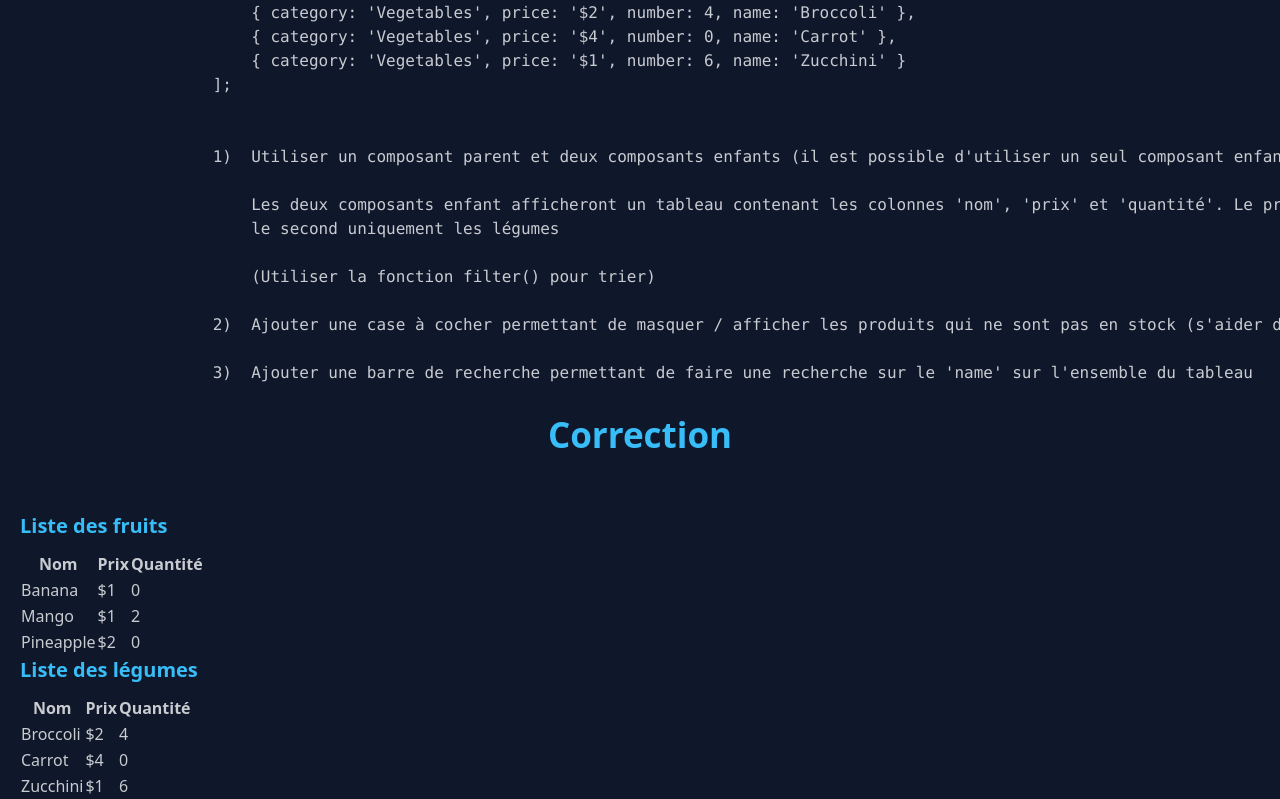
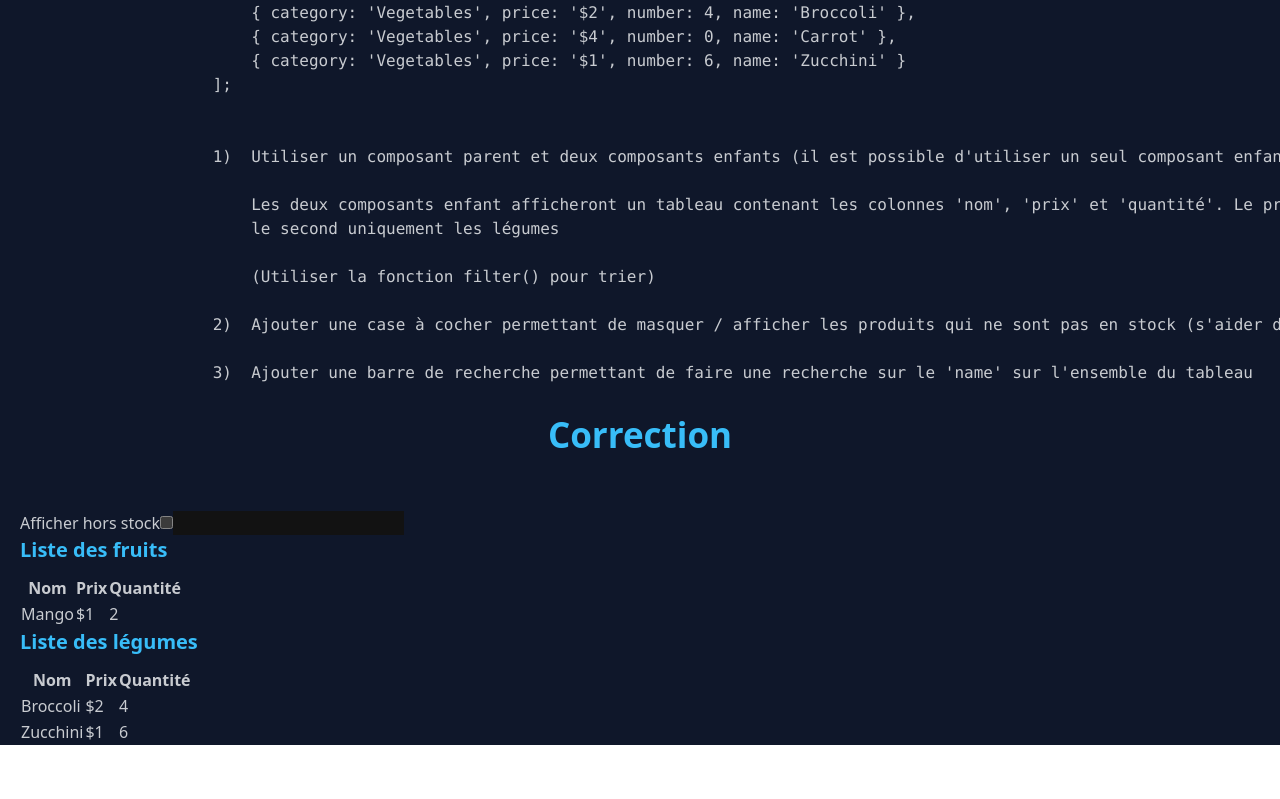
Before and after one commit to Kevin97231/React202405, a React (Vite) app: page /exercice in a window 1280 px wide. Shown: the part 422-1221 px from the top of the page. After the commit the page ends 1167 px from the top, so only its background shows below. Built offline with nearby package versions, Linux system fonts and the light colour scheme.

Commit message:
correction question 2) et 3) exercice 'Fruits'

```diff
--- a/src/components/exerciceFruits/Correction.jsx
+++ b/src/components/exerciceFruits/Correction.jsx
@@ -1,3 +1,4 @@
+import { useState } from "react";
 import ListProduct from "./ListProduct";
 
 function Correction () {
@@ -14,12 +15,36 @@ function Correction () {
       const fruits = products.filter( product => product.category === 'Fruits' )
       const Vegetables = products.filter( product => product.category === 'Vegetables' )
 
+      const [checked, setChecked] = useState(false)
+      const [search, setSearch] = useState("")
+
+
+      const handleCheckbox = () => {
+        setChecked(!checked)
+      }
+
+      const handleSearch = (e) => {
+        setSearch(e.target.value)
+      }
 
       return(
         <>
             <h1>Correction</h1>
-            <ListProduct products={fruits} title='Liste des fruits'/>
-            <ListProduct products={Vegetables} title='Liste des légumes'/>
+            <div>
+              Afficher hors stock
+              <input
+                type="checkbox"
+                value={checked}
+                onChange={handleCheckbox}
+              />
+              <input
+                type="text"
+                value={search}
+                onChange={handleSearch}
+              />
+            </div>
+            <ListProduct products={fruits} title='Liste des fruits' afficherHorsStock={checked} search={search}/>
+            <ListProduct products={Vegetables} title='Liste des légumes' afficherHorsStock={checked} search={search}/>
         </>
       )
 
--- a/src/components/exerciceFruits/ListProduct.jsx
+++ b/src/components/exerciceFruits/ListProduct.jsx
@@ -1,6 +1,6 @@
 /* eslint-disable react/prop-types */
 // eslint-disable-next-line react/prop-types
-function ListProduct({ title, products }) {
+function ListProduct({ title, products, afficherHorsStock, search }) {
 
     return (
     <>
@@ -15,7 +15,13 @@ function ListProduct({ title, products }) {
           </tr>
         </thead>
         <tbody>
-          {products.map(
+          { products
+          .filter( product => (
+            afficherHorsStock ? true : product.number > 0 )
+            // && (product.name.includes(search))
+            && (product.name.toLowerCase().includes(search.toLowerCase()))
+          )
+          .map(
             (product) => (
               <tr key={product.name}>
                 <td>{product.name}</td>
@@ -23,7 +29,7 @@ function ListProduct({ title, products }) {
                 <td>{product.number}</td>
               </tr>
             )
-          )}
+          ) }
         </tbody>
       </table>
     </>
```
